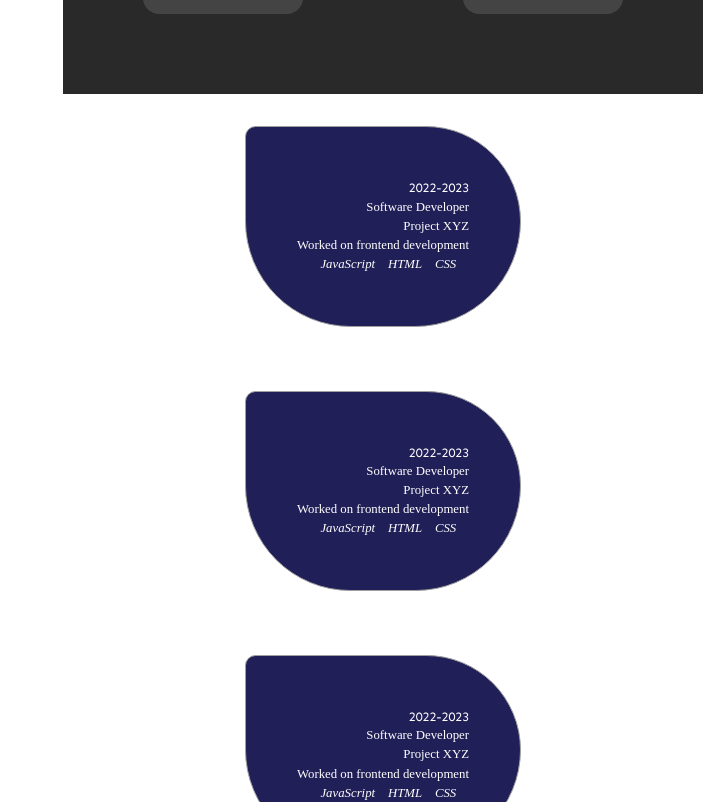
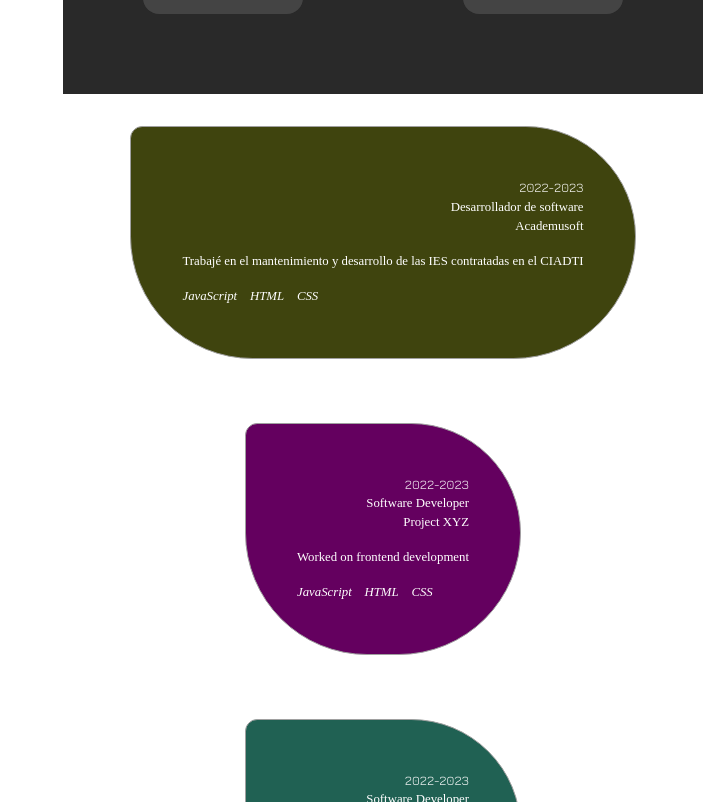
Before and after one commit to JhoanVanDam/hojadevida.github.io, a React (Create React App) app: page / in a window 1280 px wide. Shown: the part 1718-2520 px from the top of the page, without its empty margins (577-1280 px from the left). Built offline with nearby package versions, Linux system fonts and the light colour scheme; a web font is replaced by a local one.

Commit message:
Arrrelgo de componente experiencia

```diff
--- a/src/Components/experience/experience.css
+++ b/src/Components/experience/experience.css
@@ -8,86 +8,43 @@
 }
 
 .experience-item {
+    width: fit-content;
     margin-top: 2rem;
     margin-bottom: 2rem;
     display: flex;
     justify-content: center;
-    align-items: flex-end;
     flex-direction: column;
     border: 1px solid rgb(160, 160, 160);
-    background-color: rgba(71, 0, 93, 1);
+    /*background-color: rgba(71, 0, 93, 1);*/
     border-radius: 1rem 9rem 10rem 10rem;
     overflow: hidden;
     color: white;
     font-size: 1vw;
     padding: 4vw;
     font-family: 'Kadwa';
-    font-style: bold;
-    animation: backgroundMoveColor 10s infinite alternate;
 }
 
-@keyframes backgroundMoveColor {
-    0% {
-        background-color: rgb(100, 0, 95);
-    }
-
-    25% {
-        background-color: rgb(32, 97, 83);
-    }
-
-    50% {
-        background-color: rgb(24, 73, 14);
-    }
-
-    75% {
-        background-color: rgb(35, 19, 109);
-    }
-
-    100% {
-        background-color: rgb(63, 68, 14);
-    }
-}
-
-@keyframes backgroundMoveColor2 {
-    0% {
-        background-color: rgb(24, 73, 14);
-    }
-
-    25% {
-        background-color: rgb(35, 19, 109);
-    }
-
-    50% {
-        background-color: rgb(63, 68, 14);
-    }
-
-    75% {
-        background-color: rgb(32, 97, 83);
-    }
-
-    100% {
-        background-color: rgb(100, 0, 95);
-    }
-}
 
 .experience-item-date {
+    text-align: right;
     font-family: 'Jura';
 }
 
-.experience-item-date {
-    font-family: 'Sen';
-}
-
 .experience-item-ocupation {
+    text-align: right;
     font-family: 'Kameron';
 }
 
 .experience-item-title {
+    text-align: right;
     font-family: 'Kameron';
 }
 
 .experience-item-description {
     font-family: 'Kameron';
+    text-align: left;
+    margin-top: 1rem;
+    margin-bottom: 1rem;
 }
 
 .experience-item-languages span {
@@ -97,6 +54,9 @@
 
 @media (max-width: 500px) {
     .experience-item {
-        font-size: 2vw;
+        font-size: 2.5vw;
+        padding: 10vw;
+        overflow: hidden;
+
     }
 }
--- a/src/Components/experience/experience.jsx
+++ b/src/Components/experience/experience.jsx
@@ -3,9 +3,25 @@ import './experience.css';
 class experience extends Component {
 
     render() {
-        const experienceItem = (date, ocupation, title, description, languages) => {
+        const Colors = [
+            'rgb(100, 0, 95)',
+            'rgb(32, 97, 83)',
+            'rgb(24, 73, 14)',
+            'rgb(35, 19, 109)',
+            'rgb(63, 68, 14)'
+        ];
+
+
+        const getColor = () => {
+            var posColors = Math.floor(Math.random() * (Colors.length));
+            return Colors[posColors];
+
+
+
+        }
+        const experienceItem = (date, ocupation, title, description, languages, color) => {
             return (
-                <div className='experience-item'>
+                <div className='experience-item' style={{ backgroundColor: color }}>
                     <span className='experience-item-date'>{date}</span>
                     <span className='experience-item-ocupation'>{ocupation}</span>
                     <span className='experience-item-title'>{title}</span>
@@ -25,11 +41,11 @@ class experience extends Component {
 
         return (
             <div className='experience-main' id='experiencia'>
-                {experienceItem('2022-2023', 'Software Developer', 'Project XYZ', 'Worked on frontend development', languages)}
-                {experienceItem('2022-2023', 'Software Developer', 'Project XYZ', 'Worked on frontend development', languages)}
-                {experienceItem('2022-2023', 'Software Developer', 'Project XYZ', 'Worked on frontend development', languages)}
-                {experienceItem('2022-2023', 'Software Developer', 'Project XYZ', 'Worked on frontend development', languages)}
-                {experienceItem('2022-2023', 'Software Developer', 'Project XYZ', 'Worked on frontend development', languages)}
+                {experienceItem('2022-2023', 'Desarrollador de software', 'Academusoft', 'Trabajé en el mantenimiento y desarrollo de las IES contratadas en el CIADTI', languages, getColor())}
+                {experienceItem('2022-2023', 'Software Developer', 'Project XYZ', 'Worked on frontend development', languages, getColor())}
+                {experienceItem('2022-2023', 'Software Developer', 'Project XYZ', 'Worked on frontend development', languages, getColor())}
+                {experienceItem('2022-2023', 'Software Developer', 'Project XYZ', 'Worked on frontend development', languages, getColor())}
+                {experienceItem('2022-2023', 'Software Developer', 'Project XYZ', 'Worked on frontend development', languages, getColor())}
             </div>
         );
     }
```
